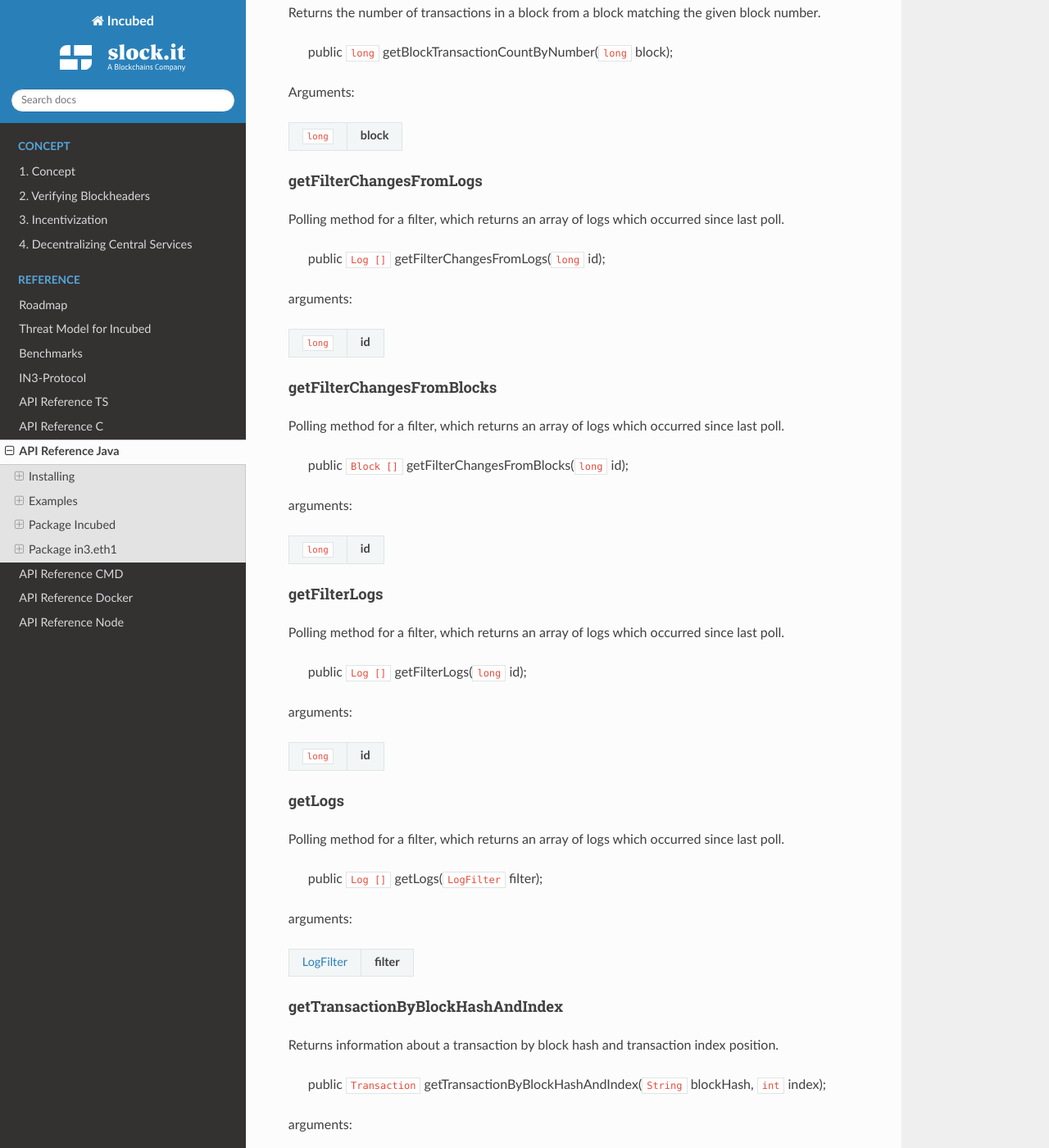
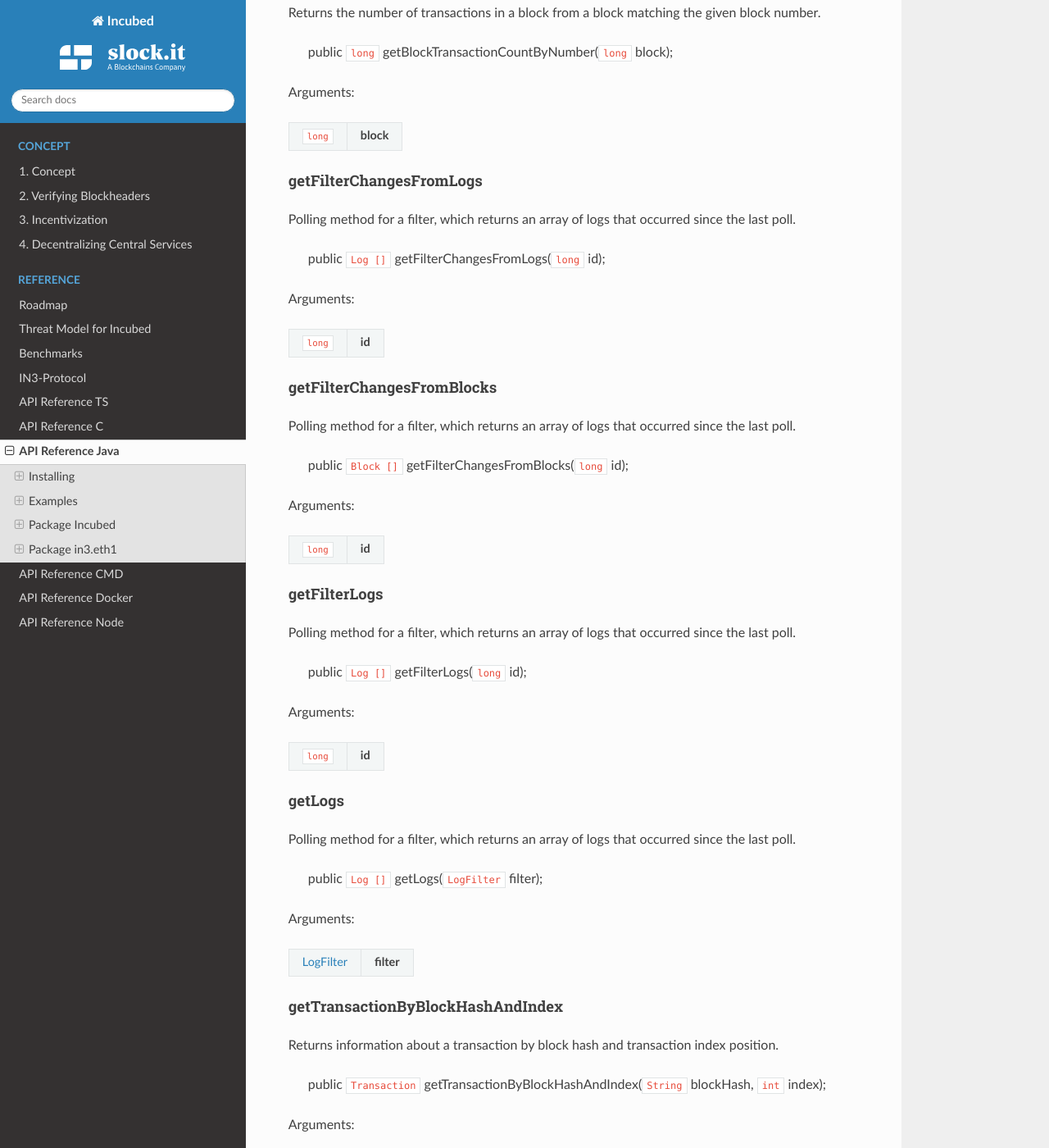
Before and after one commit to blockchainsllc/in3-docs, a Sphinx documentation site: the page built from docs/api-java.md, in a window 1280 px wide and 1400 px high, scrolled down 24135 px. Shown: the whole window at 82% size. Built offline with Sphinx 7.4.7 and the Read the Docs theme 2.0.0, drawn with Linux system fonts in a browser that asks for light colours; pages that are not in the unit, such as notebooks, are missing from menus; some of the changed text lies outside the part shown.

Commit message:
Update api-java.md

````diff
--- a/docs/api-java.md
+++ b/docs/api-java.md
@@ -1153,11 +1153,11 @@
 ```
 ##### getFilterChangesFromLogs
 
-Polling method for a filter, which returns an array of logs which occurred since last poll.
+Polling method for a filter, which returns an array of logs that occurred since the last poll.
 
  > public [`Log []`](#class-log) getFilterChangesFromLogs([`long`](#class-long) id);
 
-arguments:
+Arguments:
 ```eval_rst
 ======== ========
 ``long``  **id**
@@ -1165,11 +1165,11 @@
 ```
 ##### getFilterChangesFromBlocks
 
-Polling method for a filter, which returns an array of logs which occurred since last poll.
+Polling method for a filter, which returns an array of logs that occurred since the last poll.
 
  > public [`Block []`](#class-block) getFilterChangesFromBlocks([`long`](#class-long) id);
 
-arguments:
+Arguments:
 ```eval_rst
 ======== ========
 ``long``  **id**
@@ -1177,11 +1177,11 @@
 ```
 ##### getFilterLogs
 
-Polling method for a filter, which returns an array of logs which occurred since last poll.
+Polling method for a filter, which returns an array of logs that occurred since the last poll.
 
  > public [`Log []`](#class-log) getFilterLogs([`long`](#class-long) id);
 
-arguments:
+Arguments:
 ```eval_rst
 ======== ========
 ``long``  **id**
@@ -1189,11 +1189,11 @@
 ```
 ##### getLogs
 
-Polling method for a filter, which returns an array of logs which occurred since last poll.
+Polling method for a filter, which returns an array of logs that occurred since the last poll.
 
  > public [`Log []`](#class-log) getLogs([`LogFilter`](#class-logfilter) filter);
 
-arguments:
+Arguments:
 ```eval_rst
 =============================== ============
 `LogFilter <#class-logfilter>`_  **filter**
@@ -1205,7 +1205,7 @@
 
  > public [`Transaction`](#class-transaction) getTransactionByBlockHashAndIndex([`String`](#class-string) blockHash, [`int`](#class-int) index);
 
-arguments:
+Arguments:
 ```eval_rst
 ========== ===============
 ``String``  **blockHash**
@@ -1218,7 +1218,7 @@
 
  > public [`Transaction`](#class-transaction) getTransactionByBlockNumberAndIndex([`long`](#class-long) block, [`int`](#class-int) index);
 
-arguments:
+Arguments:
 ```eval_rst
 ======== ===========
 ``long``  **block**
@@ -1231,7 +1231,7 @@
 
  > public [`Transaction`](#class-transaction) getTransactionByHash([`String`](#class-string) transactionHash);
 
-arguments:
+Arguments:
 ```eval_rst
 ========== =====================
 ``String``  **transactionHash**
@@ -1243,7 +1243,7 @@
 
  > public `BigInteger` getTransactionCount([`String`](#class-string) address, [`long`](#class-long) block);
 
-arguments:
+Arguments:
 ```eval_rst
 ========== =============
 ``String``  **address**
@@ -1256,7 +1256,7 @@
 
  > public [`TransactionReceipt`](#class-transactionreceipt) getTransactionReceipt([`String`](#class-string) transactionHash);
 
-arguments:
+Arguments:
 ```eval_rst
 ========== =====================
 ``String``  **transactionHash**
@@ -1283,7 +1283,7 @@
 
  > public `long` getUncleCountByBlockHash([`String`](#class-string) block);
 
-arguments:
+Arguments:
 ```eval_rst
 ========== ===========
 ``String``  **block**
@@ -1295,7 +1295,7 @@
 
  > public `long` getUncleCountByBlockNumber([`long`](#class-long) block);
 
-arguments:
+Arguments:
 ```eval_rst
 ======== ===========
 ``long``  **block**
@@ -1322,7 +1322,7 @@
 
  > public `long` newLogFilter([`LogFilter`](#class-logfilter) filter);
 
-arguments:
+Arguments:
 ```eval_rst
 =============================== ============
 `LogFilter <#class-logfilter>`_  **filter**
@@ -1330,11 +1330,11 @@
 ```
 ##### uninstallFilter
 
-uninstall filter.
+Uninstall filter.
 
  > public `long` uninstallFilter([`long`](#class-long) filter);
 
-arguments:
+Arguments:
 ```eval_rst
 ======== ============
 ``long``  **filter**
@@ -1372,11 +1372,11 @@
 ```
 ##### call
 
-the current Gas Price.
+The current gas price.
 
  > public `Object` call([`String`](#class-string) to, [`String`](#class-string) function, [`Object...`](#class-object...) params);
 
-arguments:
+Arguments:
 ```eval_rst
 ============= ==============
 ``String``     **to**
@@ -1384,14 +1384,14 @@
 ``Object...``  **params**
 ============= ==============
 ```
-returns: `Object` : the decoded result. if only one return value is expected the Object will be returned, if not an array of objects will be the result.
+Returns: `Object` : the decoded result. If only one return value is expected, the object will be returned. If not, an array of objects will be the result.
 
 
 
 
 #### class Block
 
-represents a Block in ethereum.
+Represents a block in ethereum.
 
 ##### LATEST
 
@@ -1407,103 +1407,103 @@
 
 ##### getTotalDifficulty
 
-returns the total Difficulty as a sum of all difficulties starting from genesis.
+Returns the total difficulty as a sum of all difficulties starting from genesis.
 
  > public `BigInteger` getTotalDifficulty();
 
 ##### getGasLimit
 
-the gas limit of the block.
+The gas limit of the block.
 
  > public `BigInteger` getGasLimit();
 
 ##### getExtraData
 
-the extra data of the block.
+The extra data of the block.
 
  > public `String` getExtraData();
 
 ##### getDifficulty
 
-the difficulty of the block.
+The difficulty of the block.
 
  > public `BigInteger` getDifficulty();
 
 ##### getAuthor
 
-the author or miner of the block.
+The author or miner of the block.
 
  > public `String` getAuthor();
 
 ##### getTransactionsRoot
 
-the roothash of the merkletree containing all transaction of the block.
+The roothash of the merkletree containing all transactions of the block.
 
  > public `String` getTransactionsRoot();
 
 ##### getTransactionReceiptsRoot
 
-the roothash of the merkletree containing all transaction receipts of the block.
+The roothash of the merkletree containing all transaction receipts of the block.
 
  > public `String` getTransactionReceiptsRoot();
 
 ##### getStateRoot
 
-the roothash of the merkletree containing the complete state.
+The roothash of the merkletree containing the complete state.
 
  > public `String` getStateRoot();
 
 ##### getTransactionHashes
 
-the transaction hashes of the transactions in the block.
+The transaction hashes of the transactions in the block.
 
  > public `String []` getTransactionHashes();
 
 ##### getTransactions
 
-the transactions of the block.
+The transactions of the block.
 
  > public [`Transaction []`](#class-transaction) getTransactions();
 
 ##### getTimeStamp
 
-the unix timestamp in seconds since 1970.
+The unix timestamp in seconds since 1970.
 
  > public `long` getTimeStamp();
 
 ##### getSha3Uncles
 
-the roothash of the merkletree containing all uncles of the block.
+The roothash of the merkletree containing all uncles of the block.
 
  > public `String` getSha3Uncles();
 
 ##### getSize
 
-the size of the block.
+The size of the block.
 
  > public `long` getSize();
 
 ##### getSealFields
 
-the seal fields used for proof of authority.
+The seal fields used for proof of authority.
 
  > public `String []` getSealFields();
 
 ##### getHash
 
-the block hash of the of the header.
+The block hash of the header.
 
  > public `String` getHash();
 
 ##### getLogsBloom
 
-the bloom filter of the block.
+The bloom filter of the block.
 
  > public `String` getLogsBloom();
 
 ##### getMixHash
 
-the mix hash of the block.
+The mix hash of the block.
 
 (only valid of proof of work)
 
@@ -1511,7 +1511,7 @@
 
 ##### getNonce
 
-the mix hash of the block.
+The mix hash of the block.
 
 (only valid of proof of work)
 
@@ -1519,7 +1519,7 @@
 
 ##### getNumber
 
-the block number
+The block number.
 
  > public `long` getNumber();
 
````
Also changed, not shown: other parts of docs/api-java.md (+6 -6 lines).
